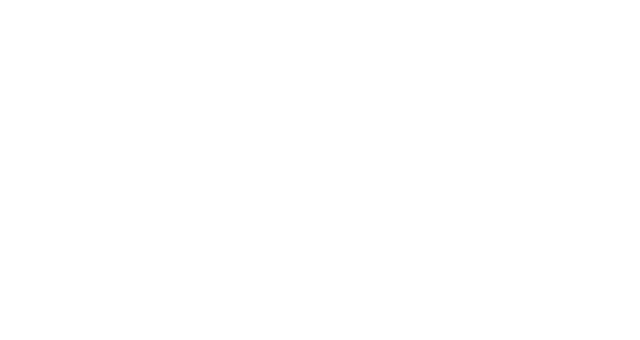
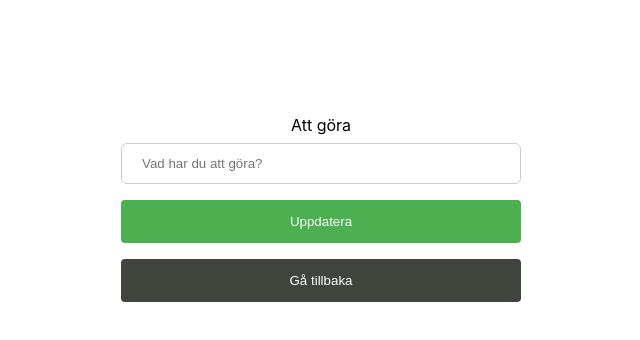
Before and after one commit to gufr2201/ToDoList, a React (Create React App) app in the folder client/: page /update/1 in a window 1280 px wide. Before the commit this address had no page. Shown: the top 340 px of the page, without its empty margins (319-959 px from the left). Built offline with nearby package versions, Linux system fonts and the light colour scheme; no server answers.

Commit message:
Fixed problem with updating all objects in todo  at once

```diff
--- a/client/src/App.js
+++ b/client/src/App.js
@@ -13,6 +13,8 @@
        <Routes>
         <Route exact path="/" element={<Home/>}/>
         <Route path="/addTodo" element={<AddEdit/>}/>
+        <Route path="/update/:id" element={<AddEdit/>}/>
+
 
        </Routes>
       </div>
--- a/client/src/pages/AddEdit.js
+++ b/client/src/pages/AddEdit.js
@@ -5,34 +5,80 @@
 import { toast } from 'react-toastify';
 
 const initialState = {
-    todo: ''
-}
+    todo_task: ''
+};
 
 const AddEdit = () => {
     const [state, setState] = useState(initialState);
 
-    const {todo} = state;
+    const {todo_task} = state;
 
     const navigate = useNavigate();
 
+    const { id } = useParams();
+
+    // useEffect(() => {
+    //     axios.patch(`http://localhost:5000/api/patch/update:${id}`).then((res) => setState({ ...res.data[0] }))
+    // }, [id]);
+    useEffect(() => {
+        if (id) {
+          axios.get(`http://localhost:5000/api/get/${id}`)
+            .then(res => setState({ ...res.data[0] }))
+            .catch(err => console.log(err));
+        }
+      }, [id]);
+
+
+
+    //TEST NEDAN
+    // class NameForm extends React.Component {
+    //     constructor(props) {
+    //         super(props);
+    //         this.state = {value: ''};
+
+    //         this.handleInputChange = this.handleInputChange.bind(this);
+    //         this.handleSubmit = this.handleSubmit.bind(this);
+
+    //     }
+
+    // };
+
+
+    //TEST OVAN
     const handleSubmit = (e) => {
         e.preventDefault();
-        if(!todo) {
+        if(!todo_task) {
             toast.error('Var snäll och fyll i fältet innan du sparar.')
         }
         else{
+            //Om aktiviteten inte har id är det en ny aktivitet som skapas.
+           if (!id) {
             axios.post('http://localhost:5000/api/post', {
-                todo
+                todo_task
             }).then(() => {
-                setState({todo: ''});
-            }).catch((err) => toast.error(err.response.data));
-            setTimeout(() => navigate.push('/'), 500);
+                setState({todo_task: ''});
+            })
+            .catch((err) => toast.error(err.response.data));
+            toast.success('Du har lagt till något att göra!');
+        } else {
+            //Om aktiviteten har ett id så uppdateras den.
+            axios.patch(`http://localhost:5000/api/update/${id}`, { todo_task })
+    .then(() => {
+        setState({todo_task: ''});
+    })
+    .catch((err) => toast.error(err.response.data));
+    toast.success('Du har nu uppdaterat aktiviteten');
+
+                  }
+
+}
+            setTimeout(() => navigate('/'), 500);
         }
-    };
+    // };
 
     const handleInputChange = (e) => {
-        const {todo, value} = e.target;
-        setState({...state, [todo]: value });
+        const {name, value} = e.target;
+        setState({...state, [name]: value });
     };
 
     return (
@@ -46,25 +92,27 @@
         onSubmit={handleSubmit}
         >
 
-            <label htmlFor='todo'>Att göra</label>
+            <label htmlFor='todo_task'>Att göra</label>
             <input
             type='text'
-            id='todo'
-            name='todo'
+            id='todo_task'
+            name='todo_task'
             placeholder='Vad har du att göra?'
             // defaultValue={todo}
-            value={todo || ''}
-            onChange={(e) => handleInputChange(e.target.value)}
+            //value gör att det inte går att skriva i textrutan. defalultValue går att skriva men tolkas som att inget skrivits och felmeddelande om att man måste fylla i rutan kommer upp
+            value={todo_task || ''}
+            onChange={handleInputChange}
             />
 
-            <input type='submit' value='Spara' />
+            <input type='submit' value={id ? 'Uppdatera' : 'Spara'} />
               <Link to='/'>
                 <input type='button' value='Gå tillbaka'/>
               </Link>
 
         </form>
         </div>
-    )
-}
+    );
+
+    };
 
 export default AddEdit;
--- a/client/src/pages/Home.js
+++ b/client/src/pages/Home.js
@@ -4,8 +4,10 @@
 import './styles/Home.component.scss';
 import {toast} from 'react';
 import axios from 'axios';
+
 const Home = () => {
     const [data, setData] = useState([]);
+
     const loadData = async () => {
         const response = await axios.get('http://localhost:5000/api/get');
         setData(response.data);
@@ -13,6 +15,20 @@
     useEffect(() => {
         loadData();
     }, []);
+
+    // const navigate = useNavigate();
+
+
+    const deleteTodo = (id) => {
+        if(
+            window.confirm('Är du säker på att du vill ta bort aktiviteten?')
+            ) {
+            axios.delete(`http://localhost:5000/api/remove/${id}`);
+            toast.success('Aktivitet togs bort');
+            setTimeout(() => loadData(), 500);
+        }
+    };
+
     return (
         <div style={{marginTop: "150px"}}>
         <Link to="addTodo">
@@ -31,12 +47,12 @@
                     return (
                         <tr key={item.id}>
                             <th scope="row">{index+1}</th>
-                            <td>{item.todo}</td>
+                            <td>{item.todo_task}</td>
                             <td>
                                 <Link to={`/update/${item.id}`}>
                                     <button className='btn btn-edit'>Redigera</button>
                                 </Link>
-                                <button className="btn btn-delete">Ta bort</button>
+                                <button className="btn btn-delete" onClick={() => deleteTodo(item.id)}>Ta bort</button>
                                 <Link to={`/view/${item.id}`}>
                                     <button className='btn btn-view'>Visa</button>
                                 </Link>
```
Also changed, not shown: 1 other file (tests, documents, lock files or other folders).
